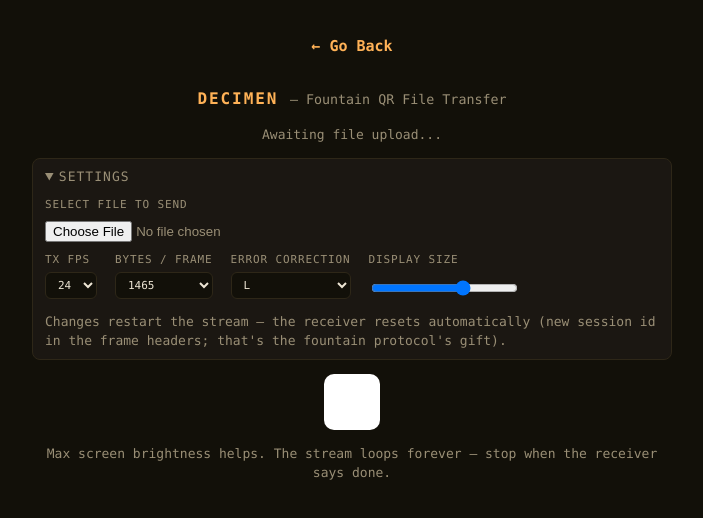
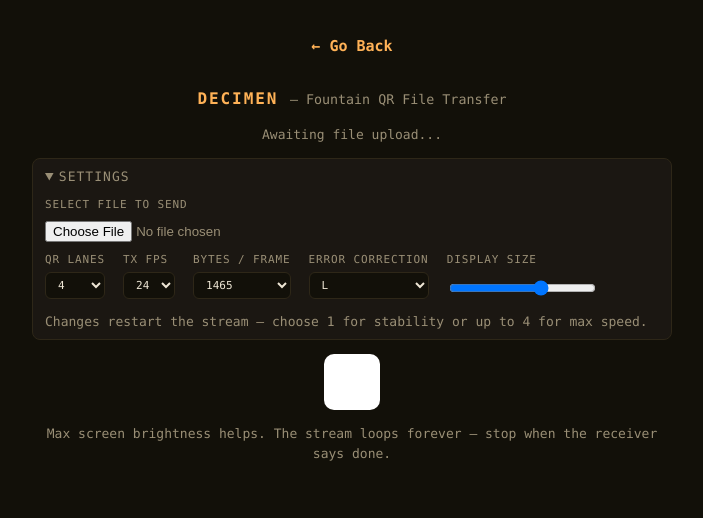
Before and after one commit to Mohamedali1234/optical-transfer, a website built with Vite: page send/index.html in a window 1280 px wide. Shown: the whole page, without its empty margins (288-991 px from the left). Built offline with nearby package versions, Linux system fonts and the light colour scheme.

Commit message:
Update index.html

```diff
--- a/send/index.html
+++ b/send/index.html
@@ -7,7 +7,6 @@
     <link rel="stylesheet" href="../shared/style.css" />
   </head>
   <body>
-    <!-- Back Button to Main Menu -->
     <p><a href="../index.html" style="text-decoration: none; font-weight: bold;">← Go Back</a></p>
 
     <h1>DECIMEN <small>— Fountain QR File Transfer</small></h1>
@@ -15,12 +14,20 @@
     <details class="settings" open>
       <summary>Settings</summary>
       <div class="row">
-        <!-- CUSTOM FILE PICKER REPLACED THE DROPDOWN -->
         <label style="width: 100%;">
           select file to send
           <input type="file" id="cfg-file" style="margin-top: 5px; width: 100%;" />
         </label>
 
+        <label>
+          qr lanes
+          <select id="cfg-lanes">
+            <option>1</option>
+            <option>2</option>
+            <option>3</option>
+            <option selected>4</option>
+          </select>
+        </label>
         <label>
           tx fps
           <select id="cfg-fps">
@@ -58,8 +65,7 @@
         </label>
       </div>
       <div class="hint" style="text-align: left; padding-top: 8px">
-        Changes restart the stream — the receiver resets automatically (new
-        session id in the frame headers; that's the fountain protocol's gift).
+        Changes restart the stream — choose 1 for stability or up to 4 for max speed.
       </div>
     </details>
     <div class="stage"><canvas id="qr" width="16" height="16"></canvas></div>
```
